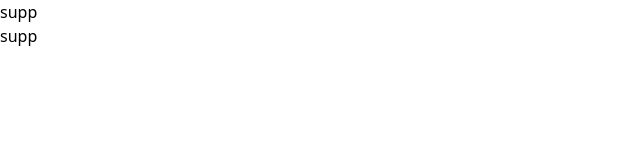
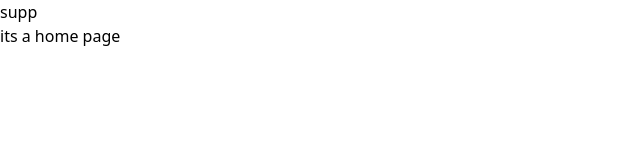
Before and after one commit to AvirupRay/reckon_5.0, a React (Vite) app in the folder reckon_5.0/: page / in a window 1280 px wide. Shown: the top 160 px of the page, without its empty margins (0-640 px from the left). Built offline with nearby package versions, Linux system fonts and the light colour scheme.

Commit message:
Navlink-working

```diff
--- /dev/null
+++ b/reckon_5.0/src/Components/Header/Header.jsx
@@ -0,0 +1,12 @@
+import React from "react";
+import { NavLink } from "react-router-dom";
+
+const Header = () => {
+  return (
+    <div>
+      <NavLink to="/supplr">supp</NavLink>
+    </div>
+  );
+};
+
+export default Header;
--- a/reckon_5.0/src/Components/HomePage/Home.jsx
+++ b/reckon_5.0/src/Components/HomePage/Home.jsx
@@ -2,11 +2,7 @@ import React from "react";
 import { Link, NavLink } from "react-router-dom";
 
 const Home = () => {
-  return (
-    <div>
-      <NavLink to="/supplr">supp</NavLink>
-    </div>
-  );
+  return <div>its a home page</div>;
 };
 
 export default Home;
--- a/reckon_5.0/src/Layout.jsx
+++ b/reckon_5.0/src/Layout.jsx
@@ -1,12 +1,13 @@
 import React from "react";
 import { Link, Outlet } from "react-router-dom";
 import Home from "./Components/HomePage/Home";
+import Header from "./Components/Header/Header";
 
 const Layout = () => {
   console.log("layout");
   return (
     <div>
-      <Home />
+      <Header />
       <Outlet />
     </div>
   );
```
